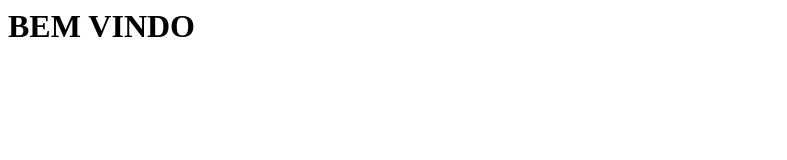
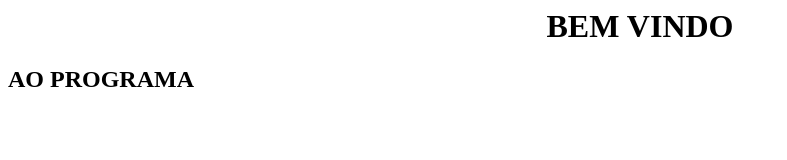
Before and after one commit to brunobaruffi/aulafatec, a plain HTML site: page index.html in a window 1280 px wide. Shown: the whole page, without its empty margins (0-787 px from the left). Drawn offline with Linux system fonts and the light colour scheme.

Commit message:
feat: Ajuste na mensagem do index.html

```diff
--- a/index.html
+++ b/index.html
@@ -3,6 +3,7 @@
         <title>TITULOs</title>
     </head>
     <body>
-        <h1>BEM VINDO</h1>
+        <center><b><h1>BEM VINDO</h1></b></center>
+        <h2>AO PROGRAMA</h2>
     </body>
 </html>
```
